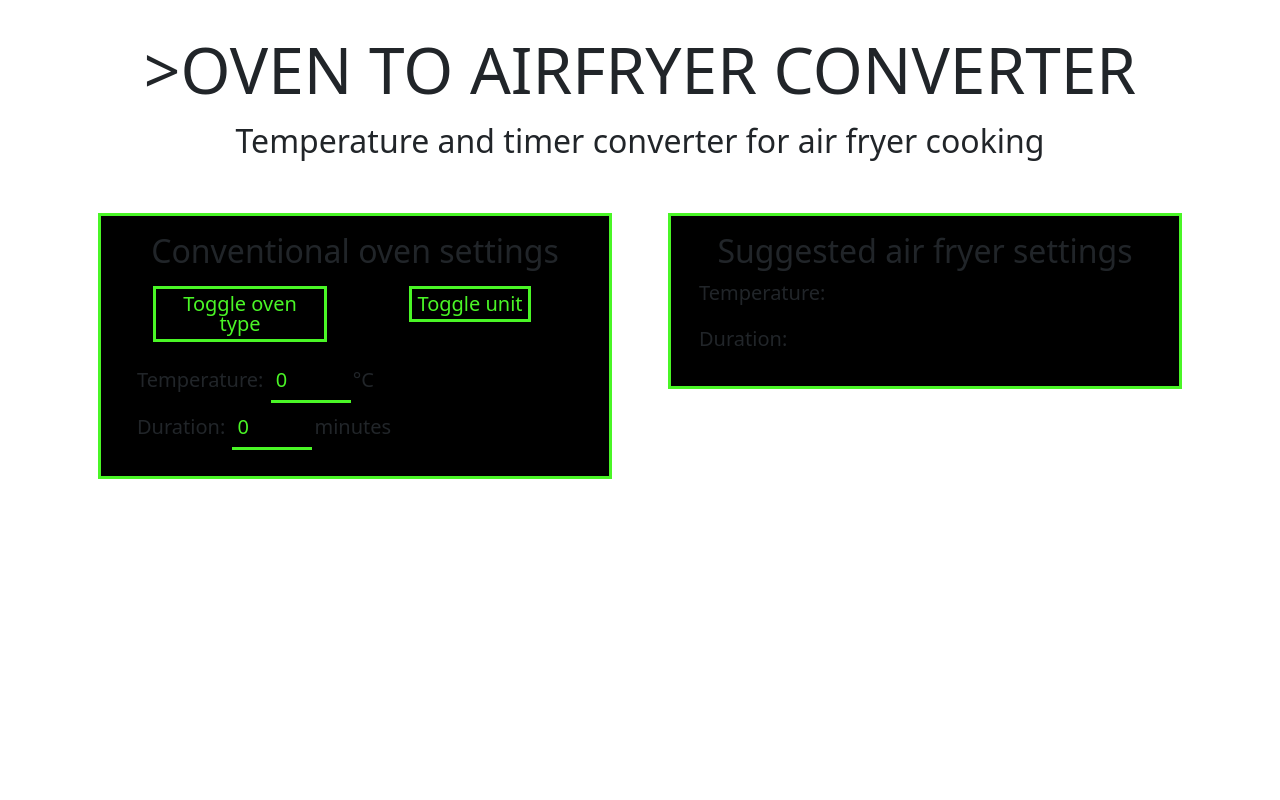
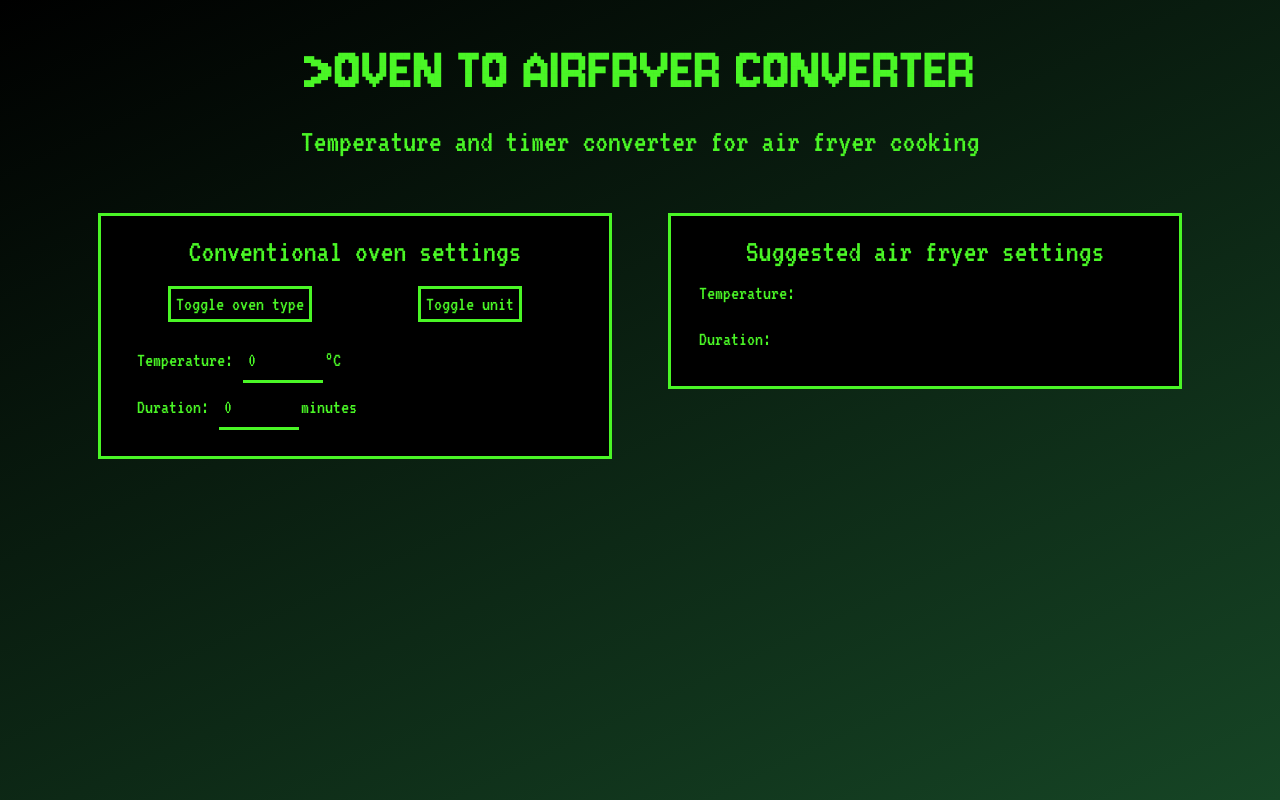
Before and after one commit to normansophie789/oven-airfryer-converter, a React (Vite) app: page / in a window 1280 px wide. Built offline with nearby package versions, Linux system fonts and the light colour scheme.

Commit message:
Restructuring where the font face goes

```diff
--- /dev/null
+++ b/src/App.css
@@ -0,0 +1,15 @@
+@import 'sass/style.scss';
+
+@font-face {
+    font-family: 'Jersey 10';
+    src: url('./assets/Jersey_10/Jersey10-Regular.ttf') format('truetype');
+    font-style: normal;
+    font-weight: 400;
+}
+
+@font-face {
+    font-family: 'VT323';
+    src: url('./assets/VT323/VT323-Regular.ttf') format('truetype');
+    font-style: normal;
+    font-weight: 400;
+}
--- a/src/App.jsx
+++ b/src/App.jsx
@@ -3,6 +3,7 @@ import OvenSettings from './components/OvenSettings';
 import AirFryerSettings from './components/AirFryerSettings';
 import styled from 'styled-components';
 import { convertTemp, convertTime } from './utils/ovenToAirfryerConverter';
+import './App.css';
 
 const MainTitle = styled.h1`
   font-family: "Jersey 10", system-ui;
--- /dev/null
+++ b/src/sass/style.scss
@@ -0,0 +1,16 @@
+html, body {
+    color: #4af626;
+    font-family: "VT323", monospace;
+}
+
+html, body {
+    background: rgb(0,0,0);
+    background: linear-gradient(155deg, rgba(0,0,0,1) 0%, rgba(22,69,37,1) 100%);
+    background-repeat: no-repeat;
+    background-attachment: fixed;
+}
+
+::selection {
+    background: #4af626;
+    color: #000000;
+}
```
